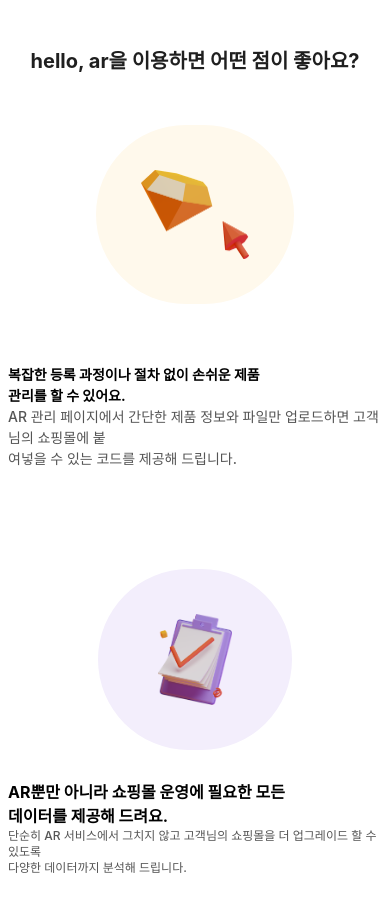
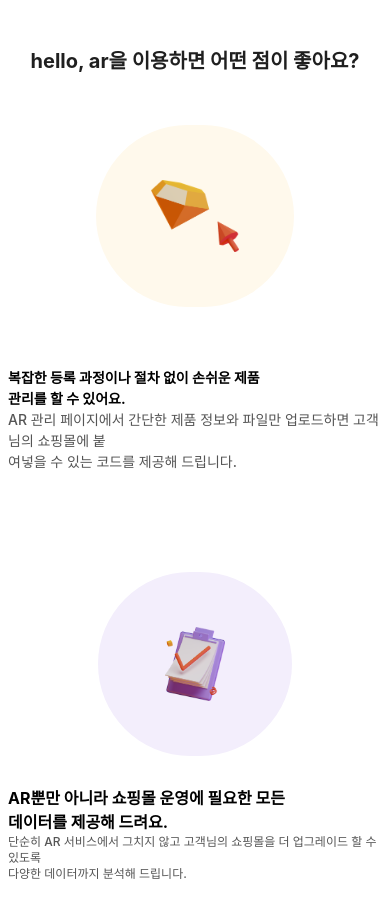
Before and after one commit to akashi7/VR, a React (Vite) app: page / in a window 390 px wide. Shown: the part 1740-2657 px from the top of the page. Built offline with nearby package versions, Linux system fonts and the light colour scheme; the HTML template or start-up script is replaced by a standard one.

Commit message:
new mobile query responsiveness

```diff
--- a/src/components/home/index.tsx
+++ b/src/components/home/index.tsx
@@ -167,7 +167,7 @@ const HomePage: FC = (): ReactElement => {
           <div className='w-[100%]  flex flex-col  '>
             <div className='md:pl-[0px] mb-[60px] lg:mb-[0px] xl:flex xl:justify-center '>
               <div className='w-[80%] lg:w-auto md:w-auto xl:w-auto  mx-auto '>
-                <div className='flex justify-center bg-hroundy rounded-full mx-auto xl:w-[260px] md:w-[290px] w-[66%] xl:h-[240px] h-fit lg:p-[65px] p-[45px] '>
+                <div className='flex justify-center bg-hroundy rounded-full mx-auto xl:w-[260px] md:w-[290px] w-[66%] xl:h-[240px] h-fit lg:p-[65px] p-[55px] '>
                   <img
                     src={salyeight}
                     alt='salyeight'
@@ -199,7 +199,7 @@ const HomePage: FC = (): ReactElement => {
           <div className='w-[100%] flex flex-col   mt-[100px] lg:mt-[0px] md:pl-[20px] xl:pl-[0px]'>
             <div className=' md:pr-[0px] mb-[30px] lg:mb-[0px] xl:flex xl:justify-center'>
               <div className='w-[65%] lg:w-auto md:w-auto xl:w-auto mx-auto '>
-                <div className='flex justify-center bg-hroundp rounded-full mx-auto xl:w-[260px] md:w-[290px] w-[80%] h-fit xl:h-[240px] lg:p-[45px] p-[45px]'>
+                <div className='flex justify-center bg-hroundp rounded-full mx-auto xl:w-[260px] md:w-[290px] w-[80%] h-fit xl:h-[240px] lg:p-[45px] p-[55px]'>
                   <img
                     src={salysix}
                     alt='salysix'
```
